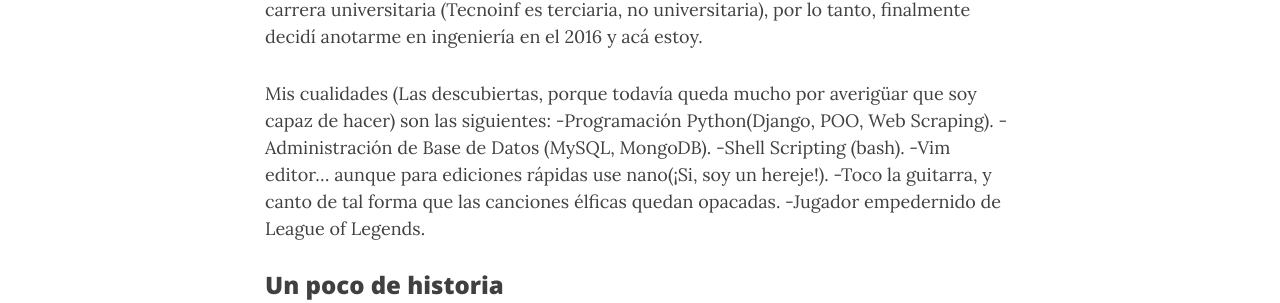
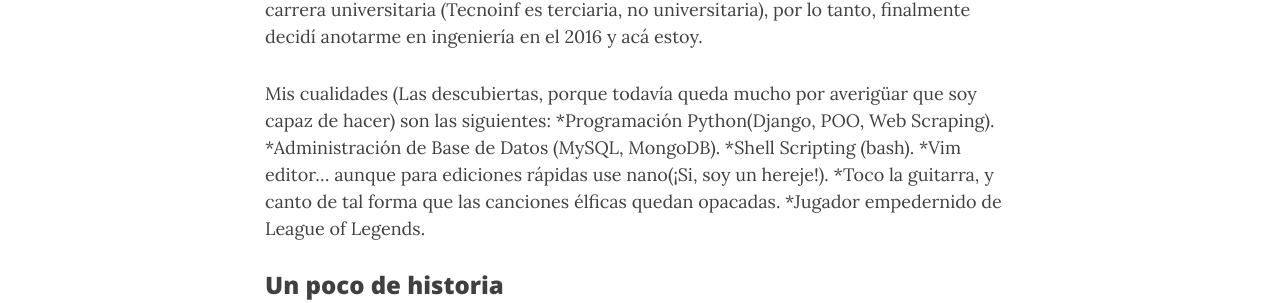
Before and after one commit to Ctrl4/ctrl4.github.io, a Jekyll site: the page built from aboutme.md, in a window 1280 px wide and 900 px high. Shown: the part 473-776 px from the top of the window. Built offline with Jekyll 4.4.1, drawn with Linux system fonts in a browser that asks for light colours; nearby versions of some CDN libraries.

```diff
--- a/aboutme.md
+++ b/aboutme.md
@@ -10,12 +10,12 @@ y además por un curso corto de la **fing** que se llama Tecnólogo Informático
 
 
 Mis cualidades (Las descubiertas, porque todavía queda mucho por averigüar que soy capaz de hacer) son las siguientes:
--Programación Python(Django, POO, Web Scraping).
--Administración de Base de Datos (MySQL, MongoDB).
--Shell Scripting (bash).
--Vim editor... aunque para ediciones rápidas use nano(¡Si, soy un hereje!).
--Toco la guitarra, y canto de tal forma que las canciones élficas quedan opacadas.
--Jugador empedernido de League of Legends.
+*Programación Python(Django, POO, Web Scraping).
+*Administración de Base de Datos (MySQL, MongoDB).
+*Shell Scripting (bash).
+*Vim editor... aunque para ediciones rápidas use nano(¡Si, soy un hereje!).
+*Toco la guitarra, y canto de tal forma que las canciones élficas quedan opacadas.
+*Jugador empedernido de League of Legends.
 
 
 ### Un poco de historia
```
